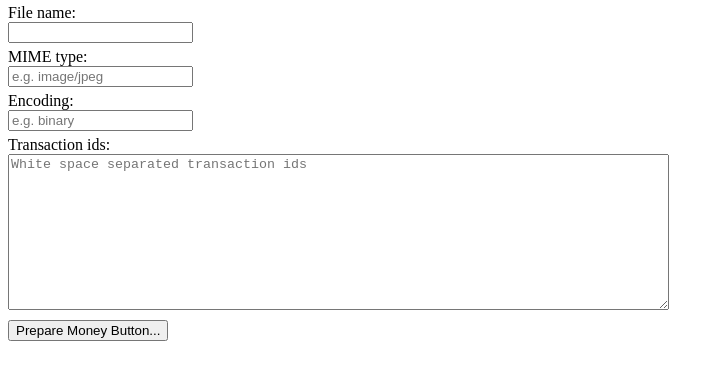
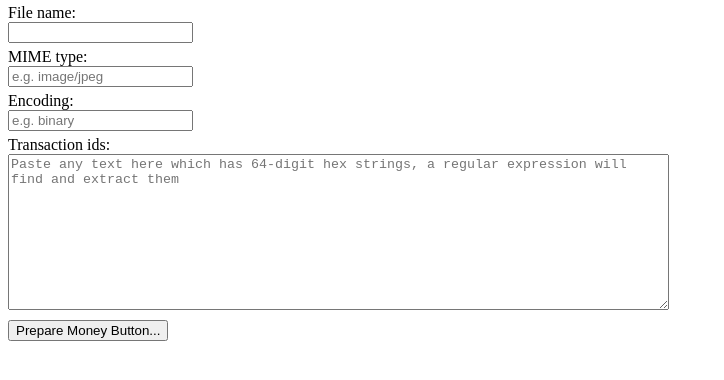
Before and after one commit to jolonf/bcat-recovery, a plain HTML site: page index.html in a window 1280 px wide. Shown: the part 68-448 px from the top of the page, without its empty margins (0-724 px from the left). Drawn offline with Linux system fonts and the light colour scheme.

Commit message:
Instructions for text area

```diff
--- a/index.html
+++ b/index.html
@@ -30,7 +30,7 @@
     <label for='encoding'>Encoding: </label>
     <input type='text' id='encoding' placeholder='e.g. binary'>
     <label for='txIds'>Transaction ids: </label>
-    <textarea id='txIds' cols="80" rows='10' placeholder="White space separated transaction ids"></textarea>
+    <textarea id='txIds' cols="80" rows='10' placeholder="Paste any text here which has 64-digit hex strings, a regular expression will find and extract them"></textarea>
 
     <button id='prepareButton' style='margin-top: 10px'>Prepare Money Button...</button>
   </form>
```
